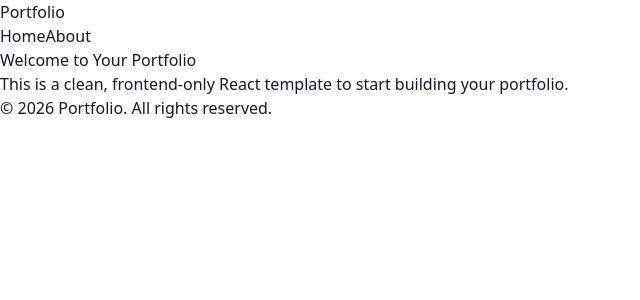
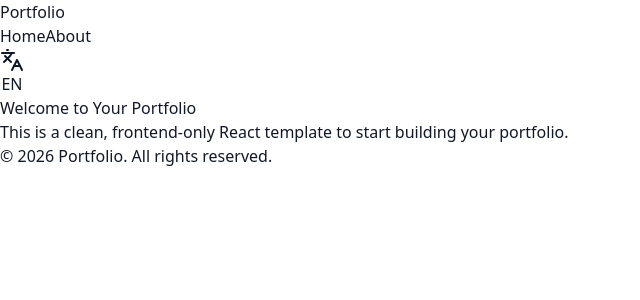
Before and after one commit to peteraraya/base_react_2026, a React (Vite) app: page / in a window 1280 px wide. Shown: the top 300 px of the page, without its empty margins (0-640 px from the left). Built offline with nearby package versions, Linux system fonts and the light colour scheme.

Commit message:
feat: se agrega soporte para traducción con i18next y crear un conmutador de idioma

```diff
--- a/package.json
+++ b/package.json
@@ -18,9 +18,11 @@
     "@tanstack/zod-form-adapter": "^0.42.1",
     "axios": "^1.7.0",
     "clsx": "^2.1.1",
+    "i18next": "^26.3.6",
     "lucide-react": "^0.460.0",
     "react": "^19.0.0",
     "react-dom": "^19.0.0",
+    "react-i18next": "^17.0.9",
     "tailwind-merge": "^2.5.5",
     "zod": "^3.24.1",
     "zustand": "^5.0.0"
--- a/src/app/router.tsx
+++ b/src/app/router.tsx
@@ -1,33 +1,43 @@
 import { createRouter, createRootRoute, createRoute, Outlet, Link } from '@tanstack/react-router'
+import { useTranslation } from 'react-i18next'
 import { HomePage } from '@/pages/HomePage'
 import { AboutPage } from '@/pages/AboutPage'
 import { ToastContainer } from '@/components/feedback/ToastContainer'
+import { LanguageSwitcher } from '@/components/ui/LanguageSwitcher'
 
-const rootRoute = createRootRoute({
-  component: () => (
+const RootComponent = () => {
+  const { t } = useTranslation();
+  return (
     <div className="min-h-screen bg-gray-50 text-gray-900 flex flex-col">
       <header className="bg-white border-b shadow-sm sticky top-0 z-10">
         <div className="max-w-6xl mx-auto px-4 py-4 flex justify-between items-center">
-          <h1 className="font-bold text-xl text-gray-800 tracking-tight">Portfolio</h1>
+          <h1 className="font-bold text-xl text-gray-800 tracking-tight">{t('header.portfolio')}</h1>
+          <div className="flex items-center gap-6">
             <nav className="flex gap-6">
               <Link to="/" className="[&.active]:font-semibold [&.active]:text-blue-600 hover:text-blue-500 transition-colors">
-              Home
+                {t('nav.home')}
               </Link>
               <Link to="/about" className="[&.active]:font-semibold [&.active]:text-blue-600 hover:text-blue-500 transition-colors">
-              About
+                {t('nav.about')}
               </Link>
             </nav>
+            <LanguageSwitcher />
+          </div>
         </div>
       </header>
       <main className="flex-1 max-w-6xl mx-auto w-full">
         <Outlet />
       </main>
       <footer className="bg-white border-t py-6 mt-auto text-center text-sm text-gray-500">
-        &copy; {new Date().getFullYear()} Portfolio. All rights reserved.
+        &copy; {new Date().getFullYear()} {t('footer.rights')}
       </footer>
       <ToastContainer />
     </div>
-  ),
+  );
+};
+
+const rootRoute = createRootRoute({
+  component: RootComponent,
 })
 
 const indexRoute = createRoute({
--- /dev/null
+++ b/src/components/ui/LanguageSwitcher.tsx
@@ -0,0 +1,22 @@
+import { useTranslation } from 'react-i18next';
+import { Languages } from 'lucide-react';
+
+export function LanguageSwitcher() {
+  const { i18n } = useTranslation();
+
+  const toggleLanguage = () => {
+    const newLang = i18n.language === 'en' ? 'es' : 'en';
+    i18n.changeLanguage(newLang);
+  };
+
+  return (
+    <button
+      onClick={toggleLanguage}
+      className="flex items-center gap-2 px-3 py-2 text-sm font-medium text-gray-700 bg-white border border-gray-300 rounded-md hover:bg-gray-50 focus:outline-none focus:ring-2 focus:ring-offset-2 focus:ring-blue-500 transition-colors"
+      aria-label="Toggle language"
+    >
+      <Languages className="w-4 h-4" />
+      <span>{i18n.language.toUpperCase()}</span>
+    </button>
+  );
+}
--- /dev/null
+++ b/src/lib/i18n.ts
@@ -0,0 +1,47 @@
+import i18n from 'i18next';
+import { initReactI18next } from 'react-i18next';
+
+// Translations
+const resources = {
+  en: {
+    translation: {
+      "header.portfolio": "Portfolio",
+      "nav.home": "Home",
+      "nav.about": "About",
+      "footer.rights": "Portfolio. All rights reserved.",
+      // HomePage
+      "home.title": "Welcome to Your Portfolio",
+      "home.subtitle": "This is a clean, frontend-only React template to start building your portfolio.",
+      // AboutPage
+      "about.title": "About Me",
+      "about.description": "I'm a frontend developer building awesome user interfaces."
+    }
+  },
+  es: {
+    translation: {
+      "header.portfolio": "Portafolio",
+      "nav.home": "Inicio",
+      "nav.about": "Acerca de",
+      "footer.rights": "Portafolio. Todos los derechos reservados.",
+      // HomePage
+      "home.title": "Bienvenido a tu Portafolio",
+      "home.subtitle": "Esta es una plantilla de React limpia, solo frontend, para comenzar a construir tu portafolio.",
+      // AboutPage
+      "about.title": "Acerca de mí",
+      "about.description": "Soy un desarrollador frontend construyendo interfaces de usuario increíbles."
+    }
+  }
+};
+
+i18n
+  .use(initReactI18next)
+  .init({
+    resources,
+    lng: "en", // default language
+    fallbackLng: "en",
+    interpolation: {
+      escapeValue: false // react already safes from xss
+    }
+  });
+
+export default i18n;
--- a/src/main.tsx
+++ b/src/main.tsx
@@ -5,6 +5,7 @@ import { QueryClientProvider } from '@tanstack/react-query'
 import { queryClient } from '@/lib/api/queryClient'
 import { router } from '@/app/router'
 import '@/styles/globals.css'
+import '@/lib/i18n'
 
 createRoot(document.getElementById('root')!).render(
   <StrictMode>
--- a/src/pages/AboutPage.tsx
+++ b/src/pages/AboutPage.tsx
@@ -1,9 +1,13 @@
+import { useTranslation } from 'react-i18next';
+
 export function AboutPage() {
+  const { t } = useTranslation();
+
   return (
     <div className="p-8">
-      <h1 className="text-3xl font-bold mb-4">About Me</h1>
+      <h1 className="text-3xl font-bold mb-4">{t('about.title')}</h1>
       <p className="text-gray-600">
-        I'm a frontend developer building awesome user interfaces.
+        {t('about.description')}
       </p>
     </div>
   )
--- a/src/pages/HomePage.tsx
+++ b/src/pages/HomePage.tsx
@@ -1,9 +1,13 @@
+import { useTranslation } from 'react-i18next';
+
 export function HomePage() {
+  const { t } = useTranslation();
+
   return (
     <div className="p-8">
-      <h1 className="text-3xl font-bold mb-4">Welcome to Your Portfolio</h1>
+      <h1 className="text-3xl font-bold mb-4">{t('home.title')}</h1>
       <p className="text-gray-600 mb-6">
-        This is a clean, frontend-only React template to start building your portfolio.
+        {t('home.subtitle')}
       </p>
     </div>
   )
```
Also changed, not shown: 2 other files (tests, documents, lock files or other folders). Lines whose indentation alone changed are shown as unchanged.
